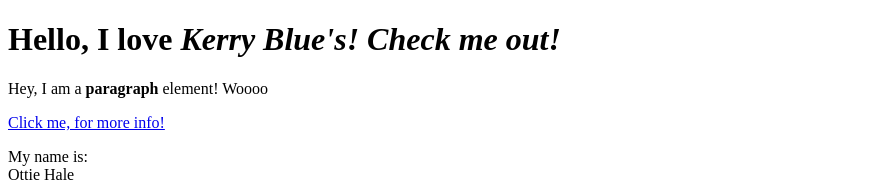
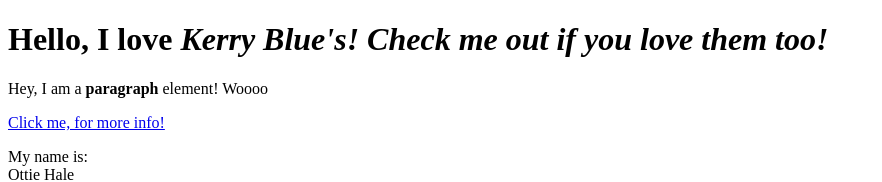
Before and after one commit to Vortine/Cartoon-Hero, a plain HTML site: page Test.html in a window 1280 px wide. Shown: the top 182 px of the page, without its empty margins (0-882 px from the left). Drawn offline with Linux system fonts and the light colour scheme.

Commit message:
Changed title

```diff
--- a/Test.html
+++ b/Test.html
@@ -4,7 +4,7 @@
 	<title> Test page </title>
 </head>
 <body>
-	<h1> Hello, I love  <i>Kerry Blue's! Check me out!</i> </h1>
+	<h1> Hello, I love  <i>Kerry Blue's! Check me out if you love them too!</i> </h1>
 	<p>Hey, I am a <b>paragraph</b> element! Woooo</p>
 	<a href="https://dogtime.com/dog-breeds/kerry-blue-terrier" target="_blank" title="Here, you can find out more about the bread!">Click me, for more info!</a>
 	<p> My name is:<br>
```
